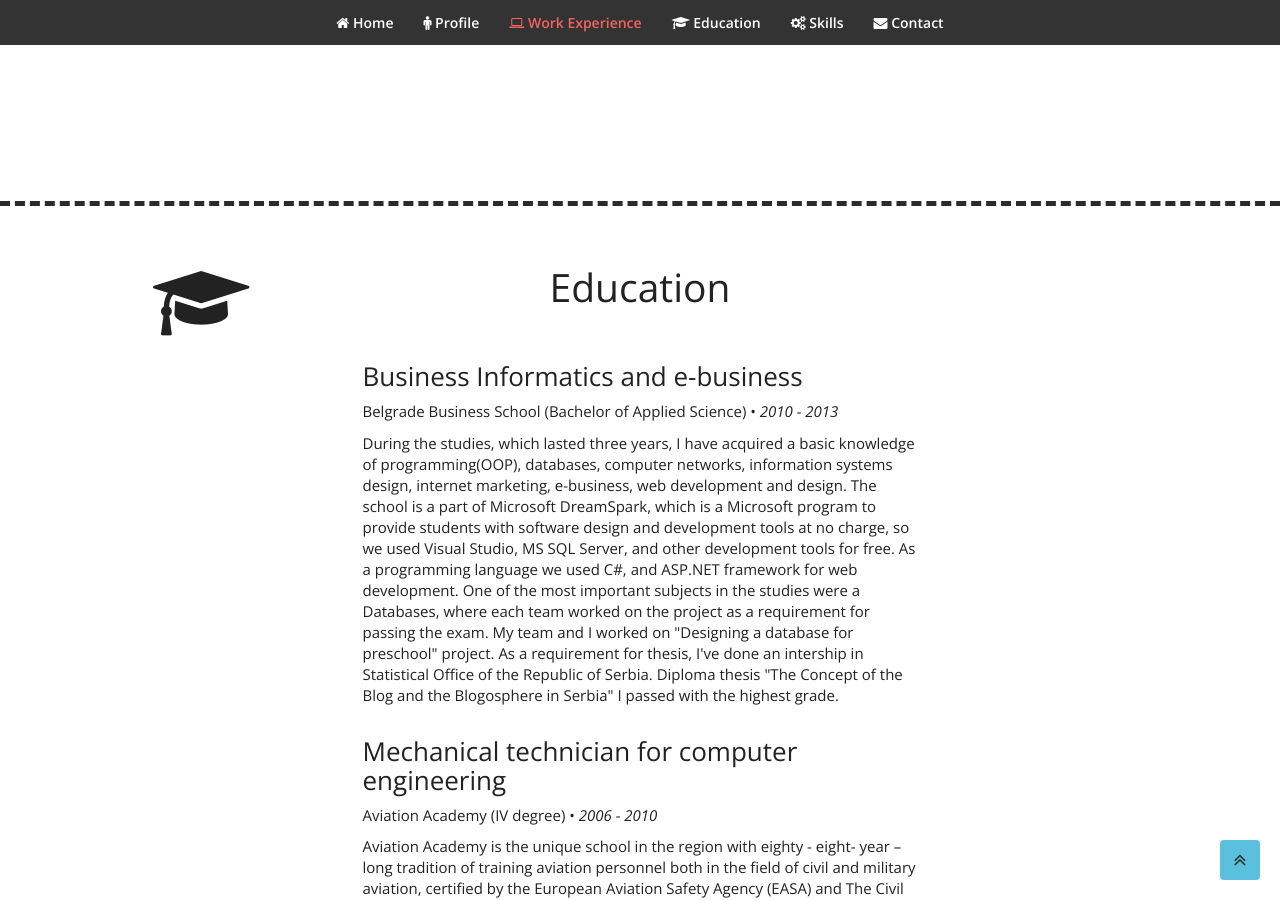
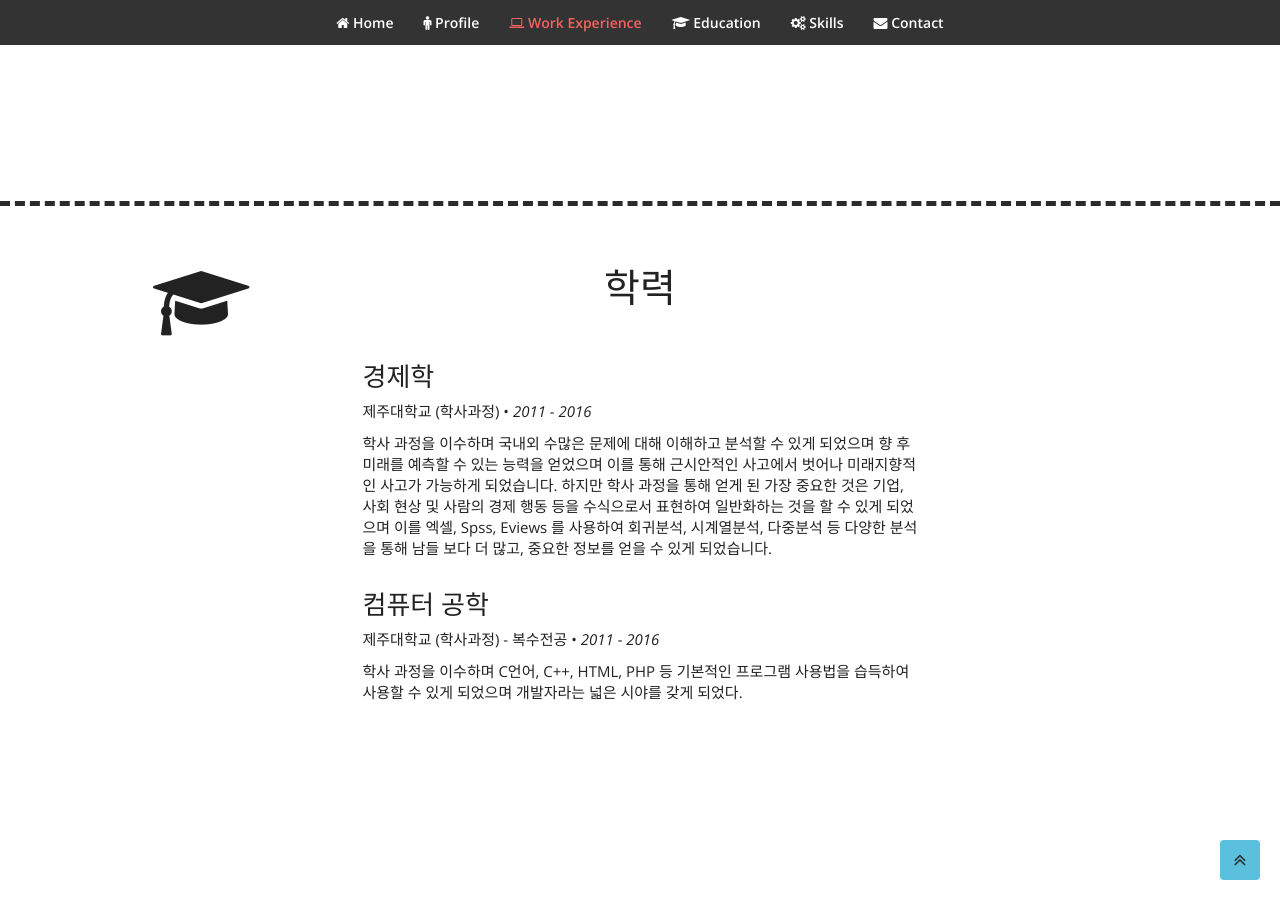
Before and after one commit to dnjs0309/dnjs0309.github.io, a Jekyll site: the page built from index.html, in a window 1280 px wide and 900 px high, scrolled down 2494 px. Built offline with Jekyll 4.4.1, drawn with Linux system fonts in a browser that asks for light colours; nearby versions of some CDN libraries; some of the changed text lies outside the part shown.

Commit message:
Update education.html

```diff
--- a/_includes/education.html
+++ b/_includes/education.html
@@ -6,17 +6,18 @@
 				<i class="fa fa-graduation-cap fa-5x"></i>
 			</div>
 			<div class="col-md-6">
-				<h1>Education</h1>
+				<h1>학력</h1>
 			</div>
 		</div>
 		<div class="row">
 			<div class="col-md-3"></div>
 			<div class="col-md-6">
-				<h3>Business Informatics and e-business</h3>
-				<p class="info">Belgrade Business School (Bachelor of Applied Science) <span>•</span> <em class="date">2010 - 2013</em></p>
+				<h3>경제학</h3>
+				<p class="info">제주대학교 (학사과정) <span>•</span> <em class="date">2011 - 2016</em></p>
 
 				<p>
-				During the studies, which lasted three years, I have acquired a basic knowledge of programming(OOP), databases, computer networks, information systems design, internet marketing, e-business, web development and design. The school is a part of Microsoft DreamSpark, which is a Microsoft program to provide students with software design and development tools at no charge, so we used Visual Studio, MS SQL Server, and other development tools for free. As a programming language we used C#, and ASP.NET framework for web development. One of the most important subjects in the studies were a Databases, where each team worked on the project as a requirement for passing the exam. My team and I worked on "Designing a database for preschool" project. As a requirement for thesis,  I've done an intership in Statistical Office of the Republic of Serbia. Diploma thesis "The Concept of the Blog and the Blogosphere in Serbia" I passed with the highest grade.
+				학사 과정을 이수하며 국내외 수많은 문제에 대해 이해하고 분석할 수 있게 되었으며 향 후 미래를 예측할 수 있는 능력을 얻었으며 이를 통해 근시안적인 사고에서 벗어나 미래지향적인 사고가 가능하게 되었습니다.
+하지만 학사 과정을 통해 얻게 된 가장 중요한 것은 기업, 사회 현상 및 사람의 경제 행동 등을 수식으로서 표현하여 일반화하는 것을 할 수 있게 되었으며 이를 엑셀, Spss, Eviews 를 사용하여 회귀분석, 시계열분석, 다중분석 등 다양한 분석을 통해 남들 보다 더 많고, 중요한 정보를 얻을 수 있게 되었습니다.
 				</p>
 			</div>
 		</div>
@@ -24,11 +25,11 @@
 		<div class="row">
 			<div class="col-md-3"></div>
 			<div class="col-md-6">
-				<h3>Mechanical technician for computer engineering</h3>
-				<p class="info">Aviation Academy (IV degree) <span>•</span> <em class="date">2006 - 2010</em></p>
+				<h3>컴퓨터 공학</h3>
+				<p class="info">제주대학교 (학사과정) - 복수전공 <span>•</span> <em class="date">2011 - 2016</em></p>
 
 				<p>
-				Aviation Academy is the unique school in the region with eighty - eight- year – long tradition of training aviation personnel both in the field of civil and military aviation, certified by the European Aviation Safety Agency (EASA) and The Civil Aviation Directorate of the Republic of Serbia. Learning objectives for a period of four years for Mechanical technician for computer engineering is to train students for correct, accurate, creative and independent work in the form of various calculations, modeling parts, creating engineering drawings on computers, as well as the acquisition of other skills and knowledge in the broad field of mechanical engineering and metalworking.
+				학사 과정을 이수하며 C언어, C++, HTML, PHP 등 기본적인 프로그램 사용법을 습득하여 사용할 수 있게 되었으며 개발자라는 넓은 시야를 갖게 되었다.
 				</p>
 			</div>
 		</div>
```
